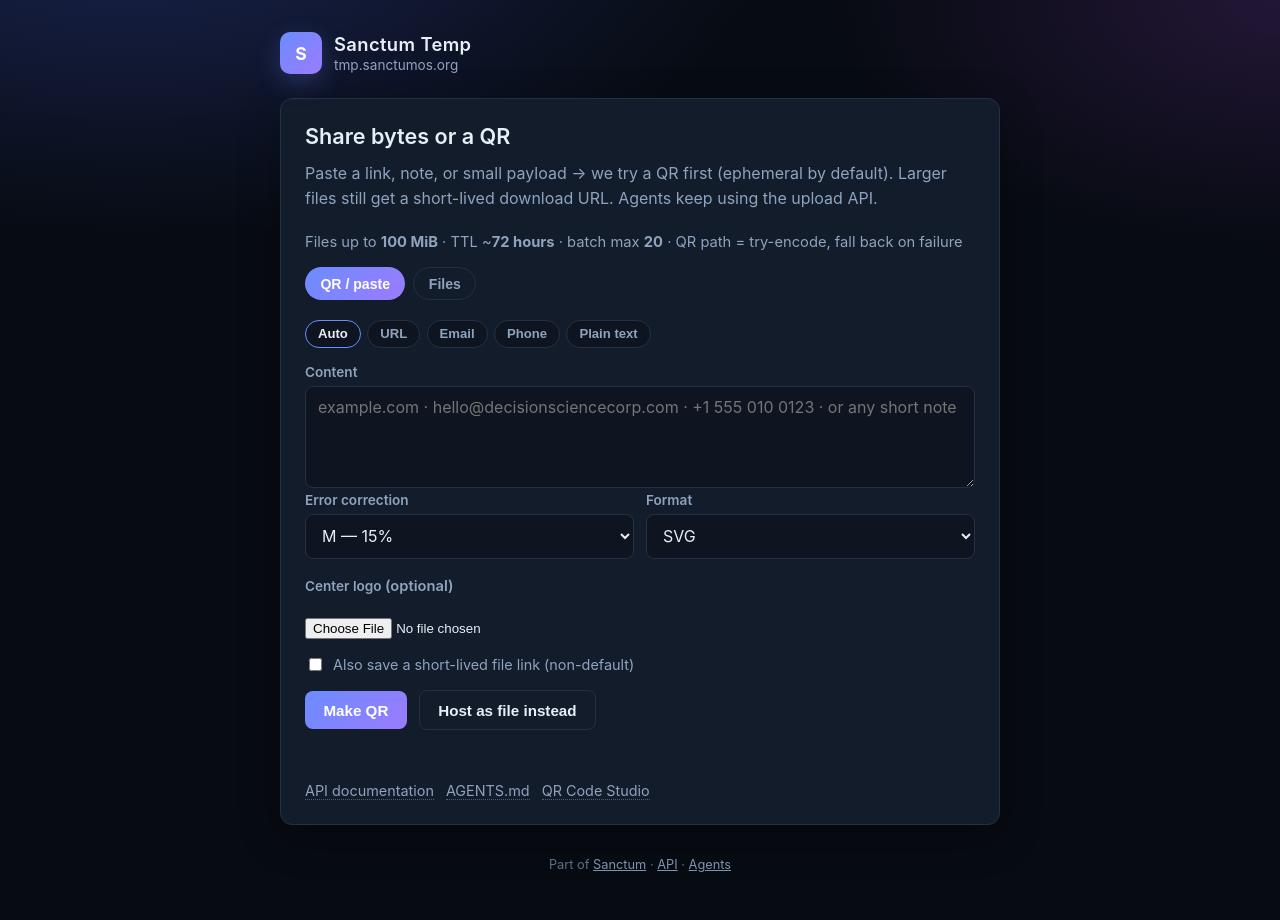
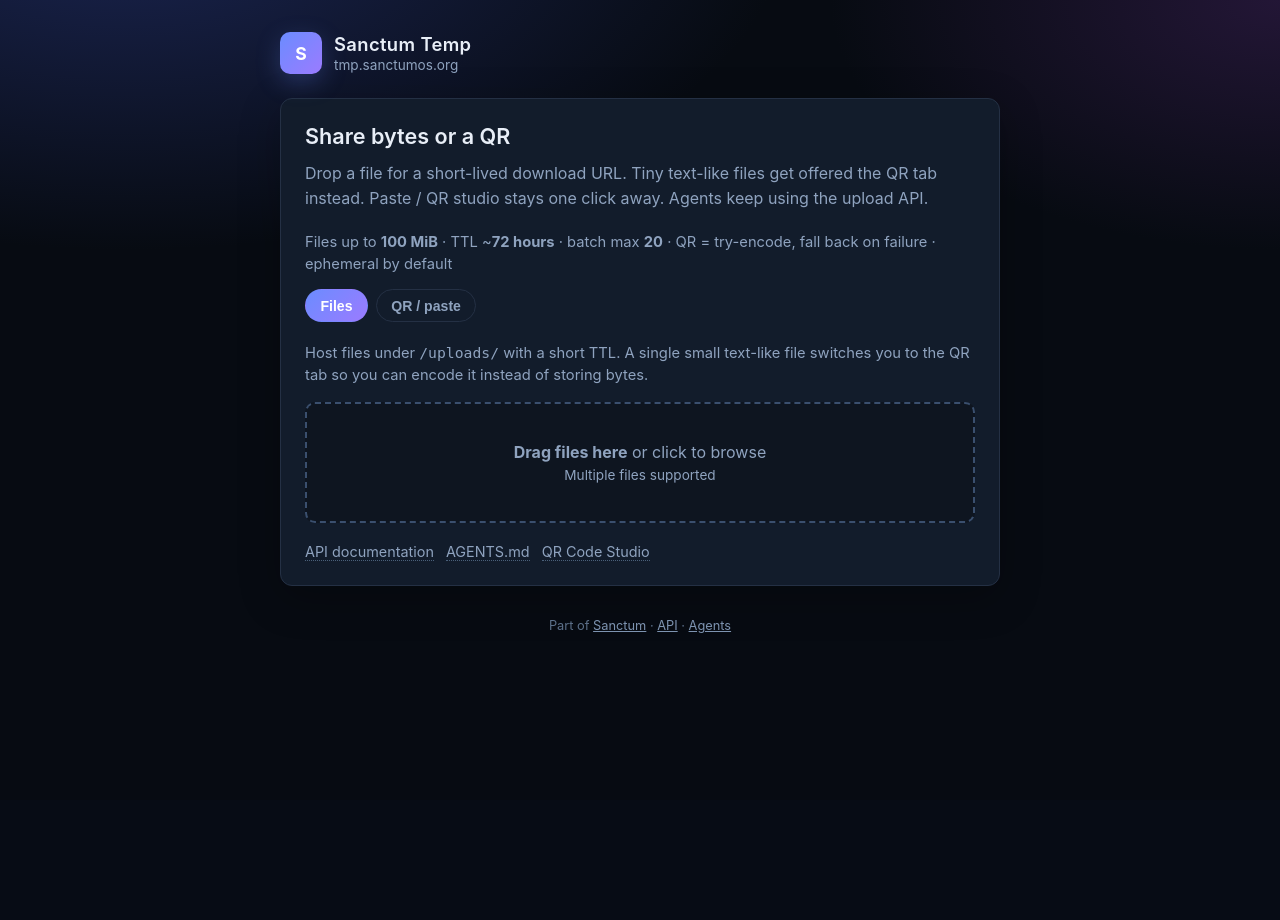
Before and after one commit to sanctumos/tmp-sanctum, a PHP site: page / in a window 1280 px wide. After the commit the page ends 633 px from the top, so only its background shows below. Run offline with PHP 8.4, Linux system fonts and the light colour scheme.

Commit message:
Default browser home to Files; small text files open QR tab.
Keep encode try/fallback and ephemeral QR as opt-in from the QR tab; Files always hosts bytes.

```diff
--- a/public/includes/views.php
+++ b/public/includes/views.php
@@ -237,20 +237,37 @@
     $maxBatch = $config->maxBatchSize;
     sanctum_tmp_page_shell_start('Upload', 'tmp.sanctumos.org');
     echo '<h2>Share bytes or a QR</h2>';
-    echo '<p class="lead">Paste a link, note, or small payload → we try a QR first (ephemeral by default). ';
-    echo 'Larger files still get a short-lived download URL. Agents keep using the upload API.</p>';
+    echo '<p class="lead">Drop a file for a short-lived download URL. Tiny text-like files get offered the QR tab instead. ';
+    echo 'Paste / QR studio stays one click away. Agents keep using the upload API.</p>';
     echo '<p class="meta">Files up to <strong>' . htmlspecialchars((string) $maxMb) . ' MiB</strong> · ';
     echo 'TTL ~<strong>' . htmlspecialchars((string) $ttlHours) . ' hours</strong> · ';
     echo 'batch max <strong>' . htmlspecialchars((string) $maxBatch) . '</strong> · ';
-    echo 'QR path = try-encode, fall back on failure</p>';
+    echo 'QR = try-encode, fall back on failure · ephemeral by default</p>';
 
     echo '<div class="tabs" role="tablist">';
-    echo '<button type="button" class="tab is-active" id="tab-qr" role="tab" aria-selected="true">QR / paste</button>';
-    echo '<button type="button" class="tab" id="tab-files" role="tab" aria-selected="false">Files</button>';
+    echo '<button type="button" class="tab is-active" id="tab-files" role="tab" aria-selected="true">Files</button>';
+    echo '<button type="button" class="tab" id="tab-qr" role="tab" aria-selected="false">QR / paste</button>';
     echo '</div>';
 
-    // ——— QR panel (default) ———
-    echo '<div id="panel-qr" role="tabpanel">';
+    // ——— Files panel (default) ———
+    echo '<div id="panel-files" role="tabpanel">';
+    echo '<p class="meta">Host files under <code>/uploads/</code> with a short TTL. ';
+    echo 'A single small text-like file switches you to the QR tab so you can encode it instead of storing bytes.</p>';
+
+    echo '<div class="drop-zone" id="drop-zone" tabindex="0" role="button" aria-label="Choose or drop files">';
+    echo '<p><strong>Drag files here</strong> or click to browse</p>';
+    echo '<p class="hint">Multiple files supported</p>';
+    echo '<input type="file" id="file-input" multiple hidden></div>';
+
+    echo '<div class="file-queue" id="file-queue" hidden></div>';
+    echo '<div class="upload-actions" id="upload-actions" hidden>';
+    echo '<button class="btn" type="button" id="upload-btn">Upload</button>';
+    echo '<button class="btn secondary" type="button" id="clear-btn">Clear</button>';
+    echo '<p class="meta" id="upload-summary"></p></div>';
+    echo '</div>';
+
+    // ——— QR panel ———
+    echo '<div id="panel-qr" role="tabpanel" hidden>';
     echo '<div class="type-toggle" role="radiogroup" aria-label="QR content type">';
     foreach (['auto' => 'Auto', 'url' => 'URL', 'email' => 'Email', 'tel' => 'Phone', 'text' => 'Plain text'] as $k => $label) {
         $active = $k === 'auto' ? ' is-active' : '';
@@ -300,24 +317,6 @@
     echo '<div class="qr-wrap"><img id="qr-result-img" alt="QR code"><p class="meta" id="qr-result-meta"></p></div>';
     echo '<p class="meta">Encoded payload</p><pre class="json" id="qr-result-encoded"></pre>';
     echo '</div></div>';
-
-    // ——— Files panel ———
-    echo '<div id="panel-files" role="tabpanel" hidden>';
-    echo '<p class="meta">Small files try the QR path first (contents encoded, nothing on disk). ';
-    echo 'Check the box to skip QR and always store under <code>/uploads/</code>.</p>';
-    echo '<label class="check-row"><input type="checkbox" id="force-file-host"> Force file host (skip QR attempt)</label>';
-
-    echo '<div class="drop-zone" id="drop-zone" tabindex="0" role="button" aria-label="Choose or drop files">';
-    echo '<p><strong>Drag files here</strong> or click to browse</p>';
-    echo '<p class="hint">Multiple files supported</p>';
-    echo '<input type="file" id="file-input" multiple hidden></div>';
-
-    echo '<div class="file-queue" id="file-queue" hidden></div>';
-    echo '<div class="upload-actions" id="upload-actions" hidden>';
-    echo '<button class="btn" type="button" id="upload-btn">Upload / encode</button>';
-    echo '<button class="btn secondary" type="button" id="clear-btn">Clear</button>';
-    echo '<p class="meta" id="upload-summary"></p></div>';
-    echo '</div>';
 
     echo '<div class="doc-links">';
     echo '<a href="/docs/api/">API documentation</a>';
```
Also changed, not shown: AGENTS.md (+1 -1 lines), docs/API.md (+1 -1 lines), public/AGENTS.md (+1 -1 lines), public/docs/API.md (+1 -1 lines), README.md, public/assets/home-studio.js, 1 other file.
